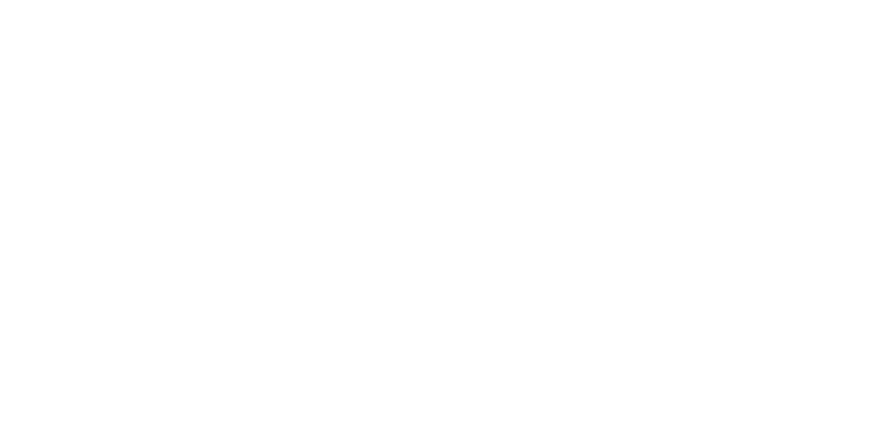
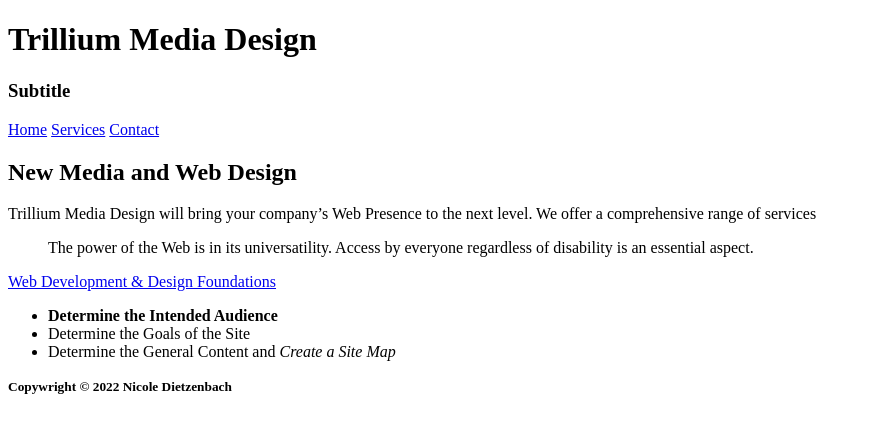
Before and after one commit to 44144-Sp22/ch2inclassnotes-nicoledietz, a plain HTML site: page index.html in a window 1280 px wide. Shown: the whole page, without its empty margins (0-871 px from the left). Drawn offline with Linux system fonts and the light colour scheme.

Commit message:
Add files via upload

```diff
--- a/index.html
+++ b/index.html
@@ -1,10 +1,45 @@
 <!DOCTYPE html>
 <html lang="en">
+
 	<head>
-		<title>LASTNAME Chapter 2 InClass Notes</title>
+		<title>Dietzenbach Chapter 2 InClass Notes</title>
 		<meta charset="utf-8">
 	</head>
+
 	<body>
+		<h1>Trillium Media Design</h1>
+		<h3>Subtitle</h3>
+
+<nav>
+	<a href= "index.html">Home</a>
+	<a href= "services.html">Services</a>
+	<a href= "contact.html">Contact</a>
+</nav>
+
+<main>
+	<h2>New Media and Web Design</h2>
+	<p>Trillium Media Design will bring your company&rsquo;s Web Presence to the next level. We offer a comprehensive range of services
+	</p>
+	<blockquote>
+		The power of the Web is in its universatility. Access by everyone regardless of disability is an essential aspect.
+	</blockquote>
+
+	<a href= "http://webdevfoundations.net">Web Development &amp; Design Foundations</a>
+
+<!-- This is an unordered list -->
+<ul>
+	<li><strong>Determine the Intended Audience</strong></li>
+	<li>Determine the Goals of the Site</li>
+	<li>Determine the General Content and <em>Create a Site Map</em></li>
+</ul>
+
+</main>
+<footer>
+	<p>
+		<small><strong>Copywright &copy; 2022 Nicole Dietzenbach</strong></small>
+	</p>
+</footer>
 
 	</body>
+
 </html>
```
Also changed, not shown: contact.html (added, +33 -0 lines), services.html (added, +36 -0 lines).
